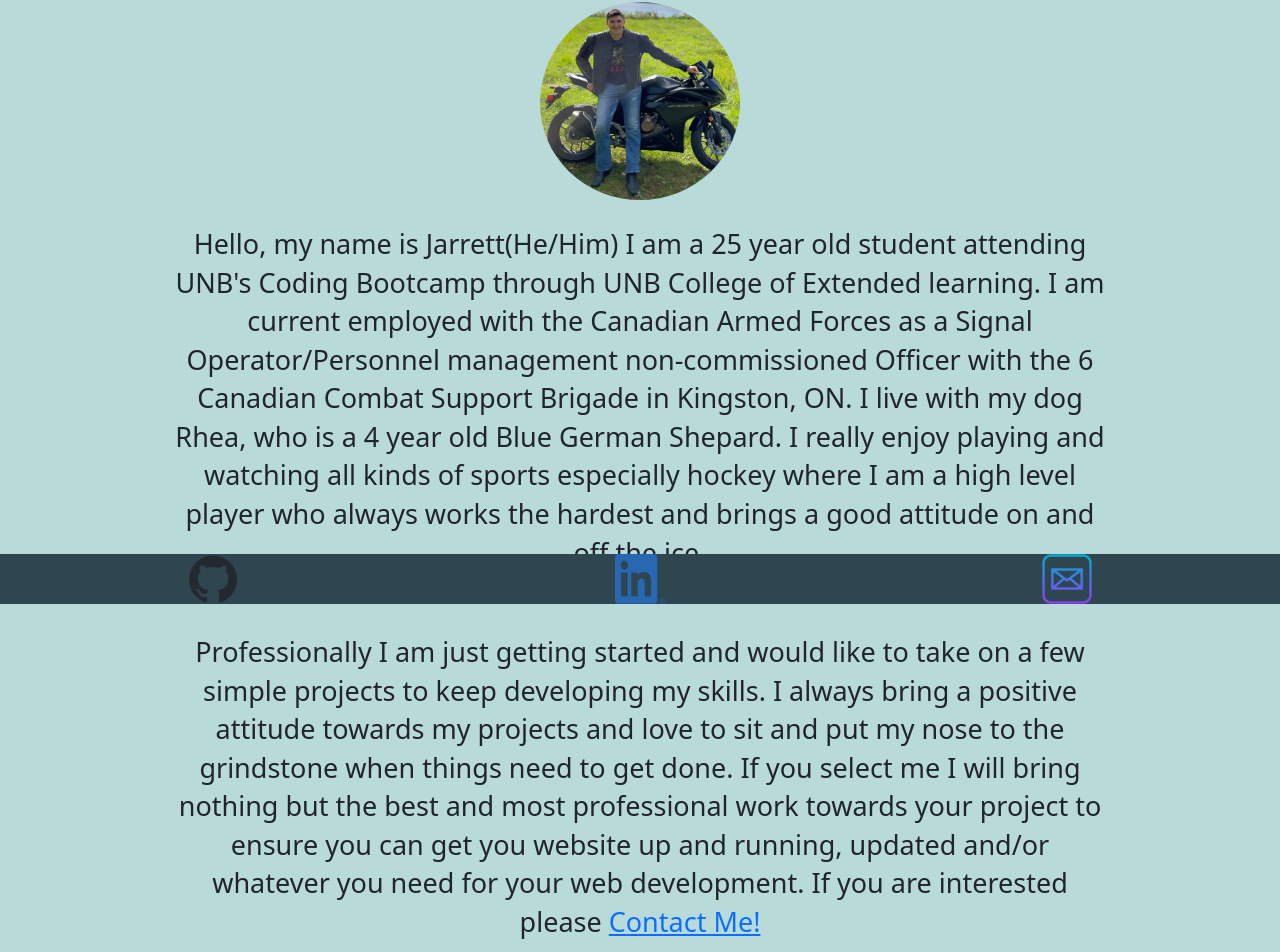
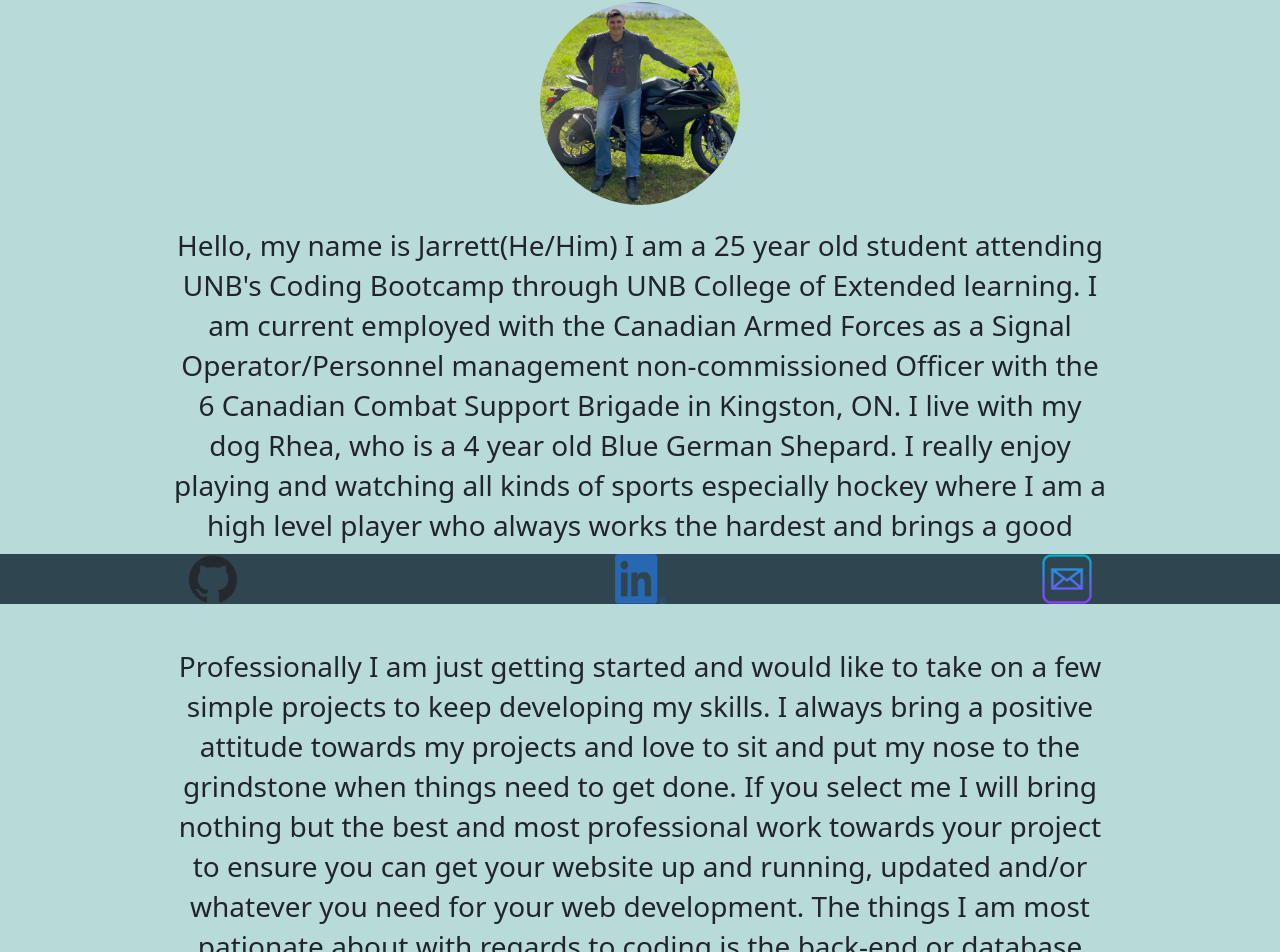
Before and after one commit to jarrettbutler/jarrettButlerPortfolio, a React (Create React App) app: page / in a window 1280 px wide. Shown: the part 196-1148 px from the top of the page. Built offline with nearby package versions, Linux system fonts and the light colour scheme.

Commit message:
Fixxing about me

```diff
--- a/src/components/pages/AboutMe.jsx
+++ b/src/components/pages/AboutMe.jsx
@@ -7,8 +7,7 @@ const styles = {
         width: '200px',
         overflow: 'hidden',
         borderRadius: '50%',
-        margin: '10px',
-        paddingBottom: '5px'
+        margin: '10px'
     },
     divStyle: {
         background: '#B8DBD9',
@@ -21,7 +20,7 @@ const styles = {
     },
     pStyles: {
         padding: '10px',
-        fontSize: '27px',
+        fontSize: '28px',
         width: '75%',
         marginLeft: '12.5%'
     }
@@ -45,8 +44,9 @@ export default function AboutMe() {
                 Professionally I am just getting started and would like to take on a few simple projects to keep
                 developing my skills. I always bring a positive attitude towards my projects and love to sit and put
                 my nose to the grindstone when things need to get done. If you select me I will bring nothing but
-                the best and most professional work towards your project to ensure you can get you website up and
-                running, updated and/or whatever you need for your web development. If you are interested please <a href='ContactMe'>Contact Me!</a>
+                the best and most professional work towards your project to ensure you can get your website up and
+                running, updated and/or whatever you need for your web development. The things I am most pationate about
+                with regards to coding is the back-end or database coding. If you are interested please <a href='ContactMe'>Contact Me!</a>
             </p>
         </div>
     )
```
